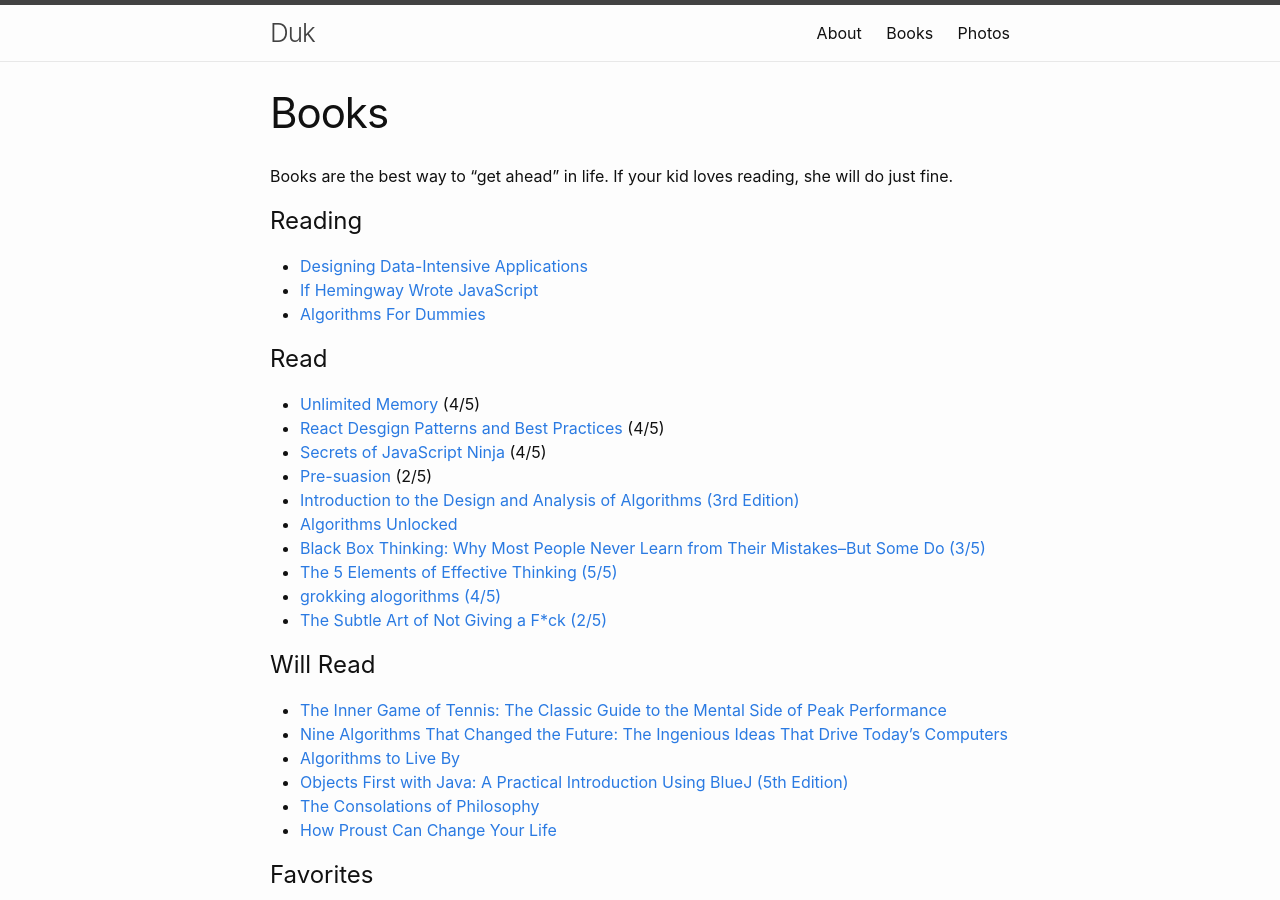
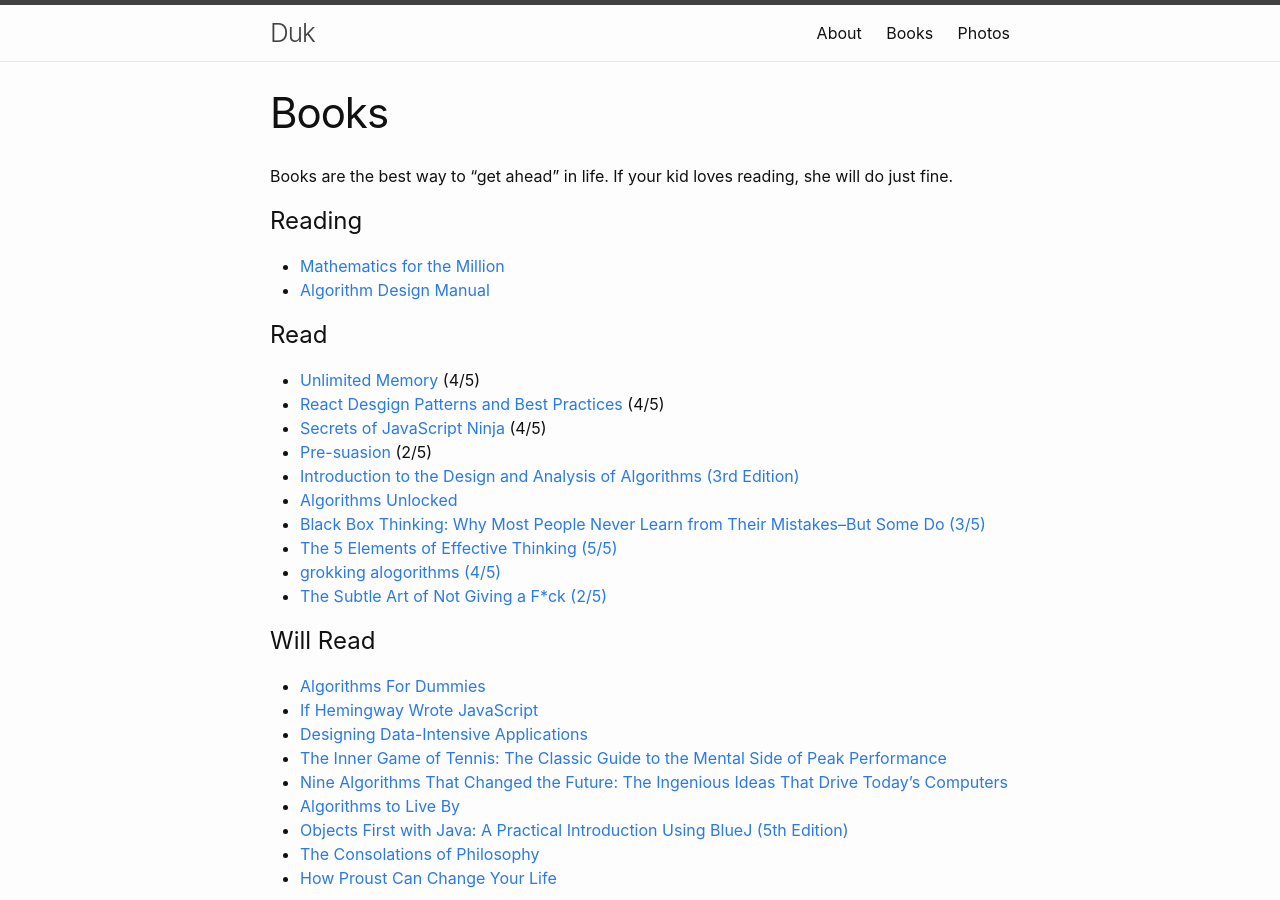
Before and after one commit to duk/dukleenet, a Jekyll site: the page built from books.md, in a window 1280 px wide and 900 px high. Built offline with Jekyll 4.4.1, drawn with Linux system fonts in a browser that asks for light colours.

```diff
--- a/books.md
+++ b/books.md
@@ -8,44 +8,45 @@ Books are the best way to "get ahead" in life. If your kid loves reading, she wi
 
 # Reading
 
-- [Designing Data-Intensive Applications](http://a.co/dBuTJnk)
-- [If Hemingway Wrote JavaScript](http://a.co/j92fMO8)
-- [Algorithms For Dummies](https://www.amazon.com/dp/1119330491/ref=cm_sw_r_cp_dp_T1_E6kDzb01C6FJZ)
-
+* [Mathematics for the Million](http://a.co/g5TArWi)
+* [Algorithm Design Manual](http://a.co/1rvDlQu)
 
 # Read
 
-- [Unlimited Memory](https://www.amazon.com/dp/1631619985/ref=cm_sw_r_cp_dp_T1_WclDzbDZK5W5X) (4/5)
-- [React Desgign Patterns and Best Practices](https://www.amazon.com/dp/1786464535/ref=cm_sw_r_cp_dp_T1_ablDzb4Z9ZTM0) (4/5)
-- [Secrets of JavaScript Ninja](https://www.amazon.com/dp/1617292850/ref=cm_sw_r_cp_dp_T1_HblDzb58WBA8X) (4/5)
-- [Pre-suasion](https://www.amazon.com/Pre-Suasion-Revolutionary-Way-Influence-Persuade/dp/1501109790) (2/5)
-- [Introduction to the Design and Analysis of Algorithms (3rd Edition)](https://www.amazon.com/Introduction-Design-Analysis-Algorithms-3rd/dp/0132316811/)
-- [Algorithms Unlocked](https://www.amazon.com/Algorithms-Unlocked-Press-Thomas-Cormen/dp/0262518805/ref=sr_1_1?s=books&ie=UTF8&qid=1478263579&sr=1-1&keywords=algorithms+unlocked)
-- [Black Box Thinking: Why Most People Never Learn from Their Mistakes--But Some Do (3/5)](https://www.amazon.com/Black-Box-Thinking-People-Mistakes-But/dp/1591848229/)
-- [The 5 Elements of Effective Thinking (5/5)](https://www.amazon.com/5-Elements-Effective-Thinking/dp/0691156662/)
-- [grokking alogorithms (4/5)](https://amzn.com/1617292230)
-- [The Subtle Art of Not Giving a F*ck (2/5)](https://www.amazon.com/Subtle-Art-Not-Giving-Counterintuitive/dp/0062457713)
+* [Unlimited Memory](https://www.amazon.com/dp/1631619985/ref=cm_sw_r_cp_dp_T1_WclDzbDZK5W5X) (4/5)
+* [React Desgign Patterns and Best Practices](https://www.amazon.com/dp/1786464535/ref=cm_sw_r_cp_dp_T1_ablDzb4Z9ZTM0) (4/5)
+* [Secrets of JavaScript Ninja](https://www.amazon.com/dp/1617292850/ref=cm_sw_r_cp_dp_T1_HblDzb58WBA8X) (4/5)
+* [Pre-suasion](https://www.amazon.com/Pre-Suasion-Revolutionary-Way-Influence-Persuade/dp/1501109790) (2/5)
+* [Introduction to the Design and Analysis of Algorithms (3rd Edition)](https://www.amazon.com/Introduction-Design-Analysis-Algorithms-3rd/dp/0132316811/)
+* [Algorithms Unlocked](https://www.amazon.com/Algorithms-Unlocked-Press-Thomas-Cormen/dp/0262518805/ref=sr_1_1?s=books&ie=UTF8&qid=1478263579&sr=1-1&keywords=algorithms+unlocked)
+* [Black Box Thinking: Why Most People Never Learn from Their Mistakes--But Some Do (3/5)](https://www.amazon.com/Black-Box-Thinking-People-Mistakes-But/dp/1591848229/)
+* [The 5 Elements of Effective Thinking (5/5)](https://www.amazon.com/5-Elements-Effective-Thinking/dp/0691156662/)
+* [grokking alogorithms (4/5)](https://amzn.com/1617292230)
+* [The Subtle Art of Not Giving a F\*ck (2/5)](https://www.amazon.com/Subtle-Art-Not-Giving-Counterintuitive/dp/0062457713)
 
 # Will Read
 
-- [The Inner Game of Tennis: The Classic Guide to the Mental Side of Peak Performance](https://www.amazon.com/dp/0679778314/ref=cm_sw_r_cp_dp_T1_VjlDzbWWMJKEA)
-- [Nine Algorithms That Changed the Future: The Ingenious Ideas That Drive Today's Computers](https://www.amazon.com/dp/0691158193/ref=cm_sw_r_cp_dp_T1_-ilDzbAH9GFQF)
-- [Algorithms to Live By](https://www.amazon.com/dp/1627790365/ref=cm_sw_r_cp_dp_T1_SilDzbT1HZDBM)
-- [Objects First with Java: A Practical Introduction Using BlueJ (5th Edition)](https://amzn.com/0132492660)
-- [The Consolations of Philosophy](https://www.amazon.com/dp/0679779175/ref=cm_sw_r_cp_dp_T1_phlDzbQ5RMDDT)
-- [How Proust Can Change Your Life](https://www.amazon.com/dp/0679779159/ref=cm_sw_r_cp_dp_T1_BhlDzbEVW24TD)
+* [Algorithms For Dummies](https://www.amazon.com/dp/1119330491/ref=cm_sw_r_cp_dp_T1_E6kDzb01C6FJZ)
+* [If Hemingway Wrote JavaScript](http://a.co/j92fMO8)
+* [Designing Data-Intensive Applications](http://a.co/dBuTJnk)
+* [The Inner Game of Tennis: The Classic Guide to the Mental Side of Peak Performance](https://www.amazon.com/dp/0679778314/ref=cm_sw_r_cp_dp_T1_VjlDzbWWMJKEA)
+* [Nine Algorithms That Changed the Future: The Ingenious Ideas That Drive Today's Computers](https://www.amazon.com/dp/0691158193/ref=cm_sw_r_cp_dp_T1_-ilDzbAH9GFQF)
+* [Algorithms to Live By](https://www.amazon.com/dp/1627790365/ref=cm_sw_r_cp_dp_T1_SilDzbT1HZDBM)
+* [Objects First with Java: A Practical Introduction Using BlueJ (5th Edition)](https://amzn.com/0132492660)
+* [The Consolations of Philosophy](https://www.amazon.com/dp/0679779175/ref=cm_sw_r_cp_dp_T1_phlDzbQ5RMDDT)
+* [How Proust Can Change Your Life](https://www.amazon.com/dp/0679779159/ref=cm_sw_r_cp_dp_T1_BhlDzbEVW24TD)
 
 # Favorites
 
-- [Zen and the Art of Motorcycle Maintenance](https://www.amazon.com/dp/0060589469/ref=cm_sw_r_cp_dp_T1_S-kDzb474B7X1)
-- [The Memory Book](https://www.amazon.com/dp/0345410025/ref=cm_sw_r_cp_dp_T1_c.kDzbGZA0DAW)
-- [The Untethered Soul](https://www.amazon.com/dp/1572245379/ref=cm_sw_r_cp_dp_T1_q.kDzbG99HRG0)
-- [Every Time I Find the Meaning of Life, They Change It](https://www.amazon.com/dp/0143129597/ref=cm_sw_r_cp_dp_T1_I.kDzbTGZRKP6)
-- [You Are Not So Smart](https://www.amazon.com/dp/1592407366/ref=cm_sw_r_cp_dp_T1_7.kDzbRQ8R7Z1)
-- [In Defense of Food](https://www.amazon.com/dp/0143114964/ref=cm_sw_r_cp_dp_T1_rdlDzb76D809X)
-- [Into the Wild](https://www.amazon.com/dp/0385486804/ref=cm_sw_r_cp_dp_T1_YdlDzbMWZCYJ5)
-- [Practical Vim](https://www.amazon.com/dp/1680501275/ref=cm_sw_r_cp_dp_T1_XelDzb0FV6XBV)
-- [The Four Agreements](https://www.amazon.com/dp/1878424319/ref=cm_sw_r_cp_dp_T1_SflDzb01J9KHG)
-- [The Mental Game of Baseball: A Guide to Peak Performance](https://www.amazon.com/dp/1888698543/ref=cm_sw_r_cp_dp_T1_qklDzbZPAZKCG)
-- [Unconditional Parenting: Moving from Rewards and Punishments to Love and Reason](https://www.amazon.com/dp/0743487486/ref=cm_sw_r_cp_dp_T1_RllDzbRRKNSER)
-- [The Phantom Tollbooth](http://a.co/2Vr876v)
+* [Zen and the Art of Motorcycle Maintenance](https://www.amazon.com/dp/0060589469/ref=cm_sw_r_cp_dp_T1_S-kDzb474B7X1)
+* [The Memory Book](https://www.amazon.com/dp/0345410025/ref=cm_sw_r_cp_dp_T1_c.kDzbGZA0DAW)
+* [The Untethered Soul](https://www.amazon.com/dp/1572245379/ref=cm_sw_r_cp_dp_T1_q.kDzbG99HRG0)
+* [Every Time I Find the Meaning of Life, They Change It](https://www.amazon.com/dp/0143129597/ref=cm_sw_r_cp_dp_T1_I.kDzbTGZRKP6)
+* [You Are Not So Smart](https://www.amazon.com/dp/1592407366/ref=cm_sw_r_cp_dp_T1_7.kDzbRQ8R7Z1)
+* [In Defense of Food](https://www.amazon.com/dp/0143114964/ref=cm_sw_r_cp_dp_T1_rdlDzb76D809X)
+* [Into the Wild](https://www.amazon.com/dp/0385486804/ref=cm_sw_r_cp_dp_T1_YdlDzbMWZCYJ5)
+* [Practical Vim](https://www.amazon.com/dp/1680501275/ref=cm_sw_r_cp_dp_T1_XelDzb0FV6XBV)
+* [The Four Agreements](https://www.amazon.com/dp/1878424319/ref=cm_sw_r_cp_dp_T1_SflDzb01J9KHG)
+* [The Mental Game of Baseball: A Guide to Peak Performance](https://www.amazon.com/dp/1888698543/ref=cm_sw_r_cp_dp_T1_qklDzbZPAZKCG)
+* [Unconditional Parenting: Moving from Rewards and Punishments to Love and Reason](https://www.amazon.com/dp/0743487486/ref=cm_sw_r_cp_dp_T1_RllDzbRRKNSER)
+* [The Phantom Tollbooth](http://a.co/2Vr876v)
```
Also changed, not shown: _posts/2018-01-25-How-to-Read-a-Book.md (added, +10 -0 lines), _posts/2018-01-21-Mastery.markdown (line endings or trailing spaces).
